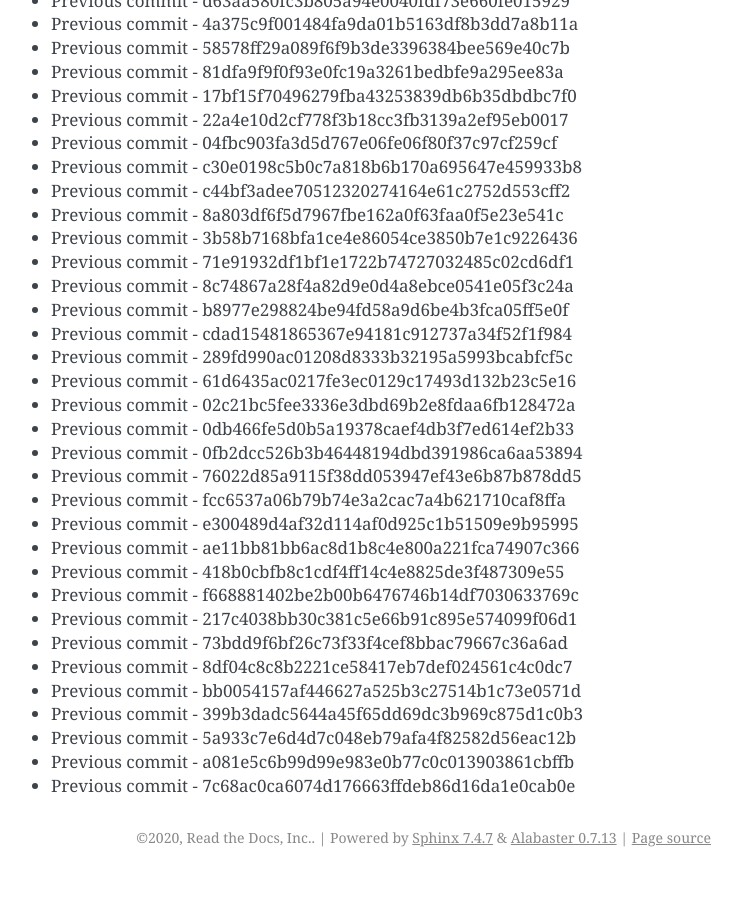
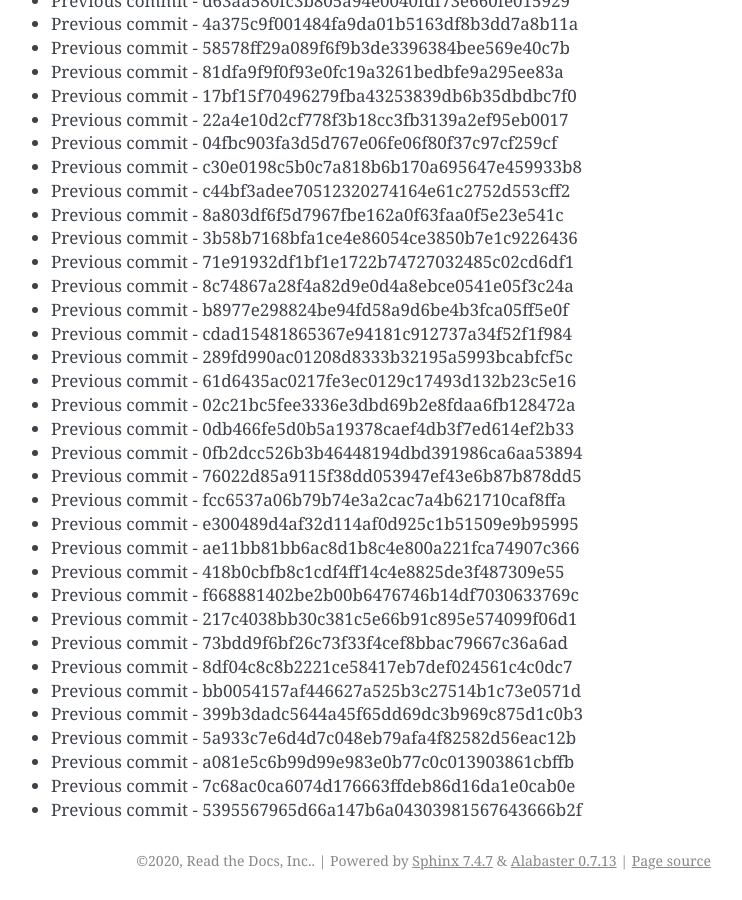
Before and after one commit to readthedocs/rtd-git-stresstest, a Sphinx documentation site: the page built from docs/updates.rst, in a window 1280 px wide and 900 px high, scrolled down 9912 px. Shown: the whole window, without its empty margins (399-1141 px from the left). Built offline with Sphinx 7.4.7, drawn with Linux system fonts in a browser that asks for light colours; before the commit the page ends 10789 px from its top, so only the background shows below that.

Commit message:
Generating commit from previous: 5395567965d66a147b6a04303981567643666b2f

```diff
--- a/docs/updates.rst
+++ b/docs/updates.rst
@@ -448,3 +448,4 @@ It can be tested for any performance characteristics.
 * Previous commit - 5a933c7e6d4d7c048eb79afa4f82582d56eac12b
 * Previous commit - a081e5c6b99d99e983e0b77c0c013903861cbffb
 * Previous commit - 7c68ac0ca6074d176663ffdeb86d16da1e0cab0e
+* Previous commit - 5395567965d66a147b6a04303981567643666b2f
```
